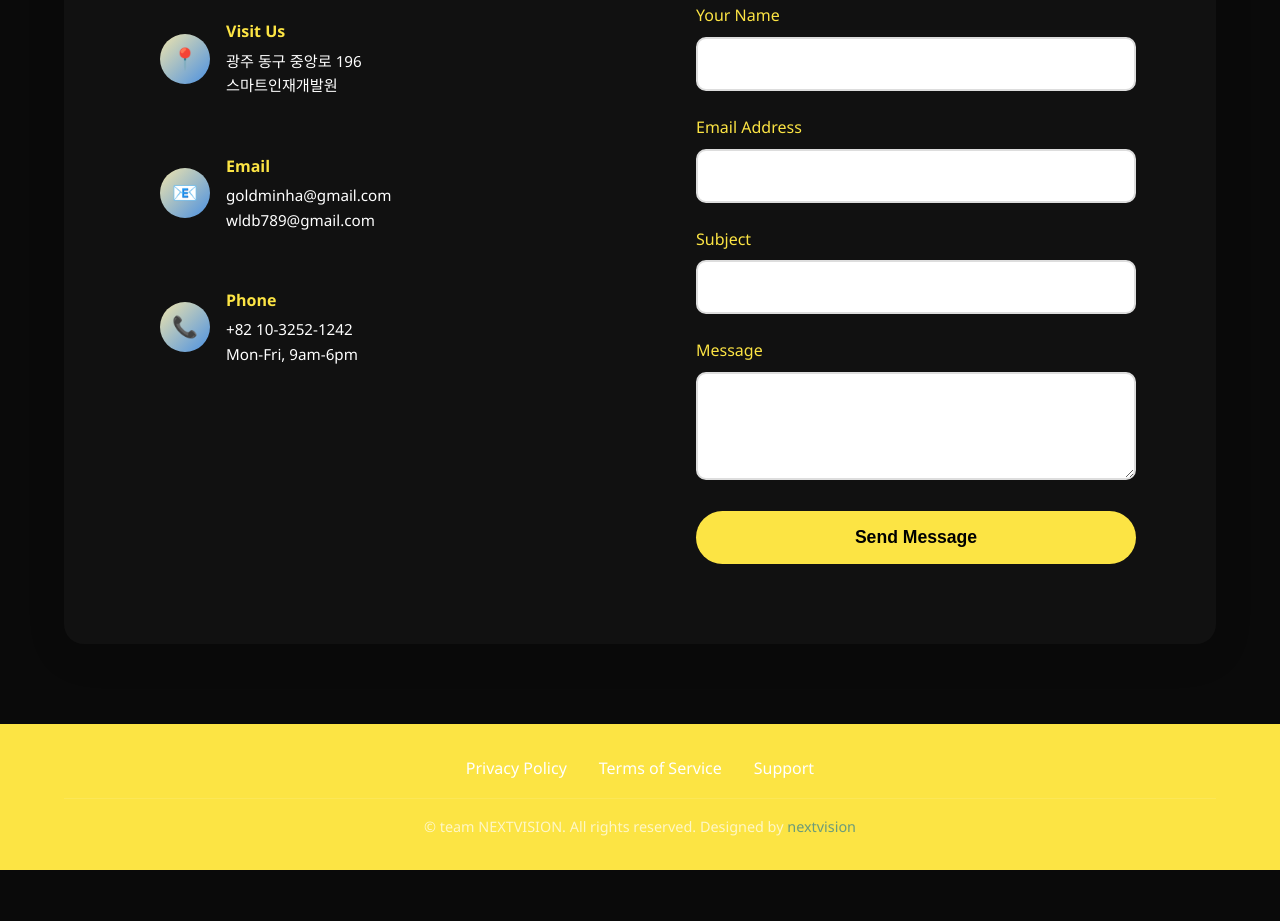
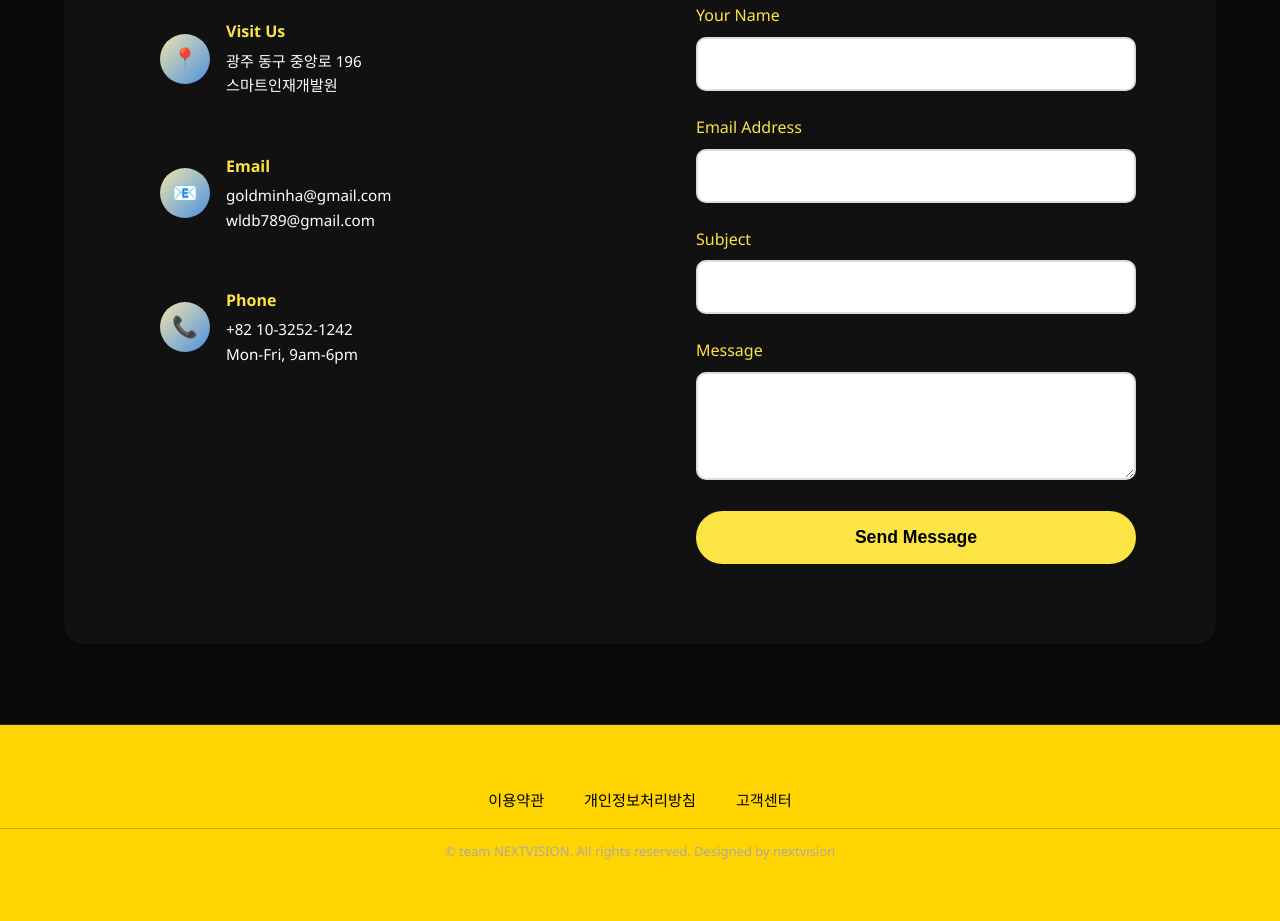
Before and after one commit to kimminha-hue/NEXTVISION, a plain HTML site: page audiview/index.html in a window 1280 px wide. Shown: the part 4016-4937 px from the top of the page. Before the commit the page ends 4886 px from the top, so only its background shows below. Drawn offline with Linux system fonts and the light colour scheme; files that its build step writes are made by us from their sources.

Commit message:
푸터,헤더 수정

```diff
--- a/audiview/css/tooplate-inner-peace.css
+++ b/audiview/css/tooplate-inner-peace.css
@@ -1287,41 +1287,40 @@ body {
 }
 
 /* Footer */
-footer {
-	background: #FCE444;
-	color: rgb(0, 0, 0);
-	padding: 2rem 5%;
-	text-align: center;
-}
-
-.footer-content {
-	max-width: 1200px;
-	margin: 0 auto;
-}
-
-.footer-links {
-	display: flex;
-	justify-content: center;
-	gap: 2rem;
-	margin-bottom: 1rem;
-}
-
-.footer-links a {
-	color: white;
-	text-decoration: none;
-	transition: color 0.3s ease;
-}
-
-.footer-links a:hover {
-	color: var(--accent);
-}
-
-.copyright {
-	margin-top: 1rem;
-	padding-top: 1rem;
-	border-top: 1px solid rgba(255, 255, 255, 0.1);
-	font-size: 0.9rem;
-	color: rgba(255, 255, 255, 0.7);
+.site-footer {
+    margin-top: auto;
+    padding: 3rem 0;
+    text-align: center;
+    border-top: 1px solid var(--border-color);
+    color: var(--text-secondary);
+    font-size: 0.95rem;
+    background: #FFD400;
+}
+
+.main-content {
+  flex: 1;
+  display: flex;
+  align-items: center;
+  justify-content: center;
+  padding: 6rem 1rem;
+}
+.footer-top {
+  display: flex;
+  justify-content: center;
+  gap: 40px;
+  padding: 15px 0;
+  border-bottom: 1px solid rgba(0,0,0,0.2);
+}
+
+.footer-top a {
+  color: #000;
+  text-decoration: none;
+  font-weight: 500;
+}
+
+.footer-bottom {
+  padding: 12px 0;
+  font-size: 13px;
 }
 
 /* Mobile Responsive */
--- a/audiview/index.html
+++ b/audiview/index.html
@@ -332,22 +332,7 @@ tabindex="0">
     </section>
     </main>
     <!-- Footer -->
-    <footer>
-        <div class="footer-content" tabindex="0" role="contentinfo">
-            <div class="footer-links">
-                <a href="#privacy">Privacy Policy</a>
-                <a href="#terms">Terms of Service</a>
-                <a href="#support">Support</a>
-            </div>
-            <div class="copyright">
-                <p>&copy; team NEXTVISION. All rights reserved.
-                Designed by <a rel="nofollow noopener" href="https://www.tooplate.com" target="_blank" style="color: var(--accent); text-decoration: none; transition: color 0.3s ease;">nextvision</a></p>
-            </div>
-        </div>
-
-
-
-    </footer>
+    <div id="footer-container"></div>
 
 <!-- 💬 챗봇 버튼 -->
 <button id="chatbot-toggle" aria-label="챗봇 열기">
@@ -393,5 +378,6 @@ tabindex="0">
 
 <script src="./js/tooplate-inner-peace-scripts.js"></script>
 <script src="../common/auth.js"></script>
+<script src="/common/footer.js"></script>
 </body>
 </html>
--- a/common/auth.js
+++ b/common/auth.js
@@ -41,25 +41,13 @@ document.addEventListener("DOMContentLoaded", () => {
     adminManageLi.innerHTML = `<a href="/shop/html/admin_products.html">📦 상품관리</a>`;
   }
 
-  // 기준 위치
-  const shopLink = document.querySelector('a[href*="index.html"]');
-  const shopLi = shopLink?.closest("li");
+// ⭐ 항상 맨 뒤에 추가
+if (adminLi) nav.append(adminLi);
+if (adminManageLi) nav.append(adminManageLi);
 
-  if (shopLi) {
-    nav.insertBefore(userLi, shopLi.nextSibling);
-    nav.insertBefore(mypageLi, userLi.nextSibling);
-    nav.insertBefore(cartLi, mypageLi.nextSibling);
-
-    if (adminLi) nav.insertBefore(adminLi, cartLi.nextSibling);
-    if (adminManageLi) nav.insertBefore(adminManageLi, adminLi?.nextSibling || cartLi.nextSibling);
-
-    nav.insertBefore(logoutLi, adminManageLi?.nextSibling || cartLi.nextSibling);
-  } else {
-    nav.append(userLi, mypageLi, cartLi);
-    if (adminLi) nav.append(adminLi);
-    if (adminManageLi) nav.append(adminManageLi);
-    nav.append(logoutLi);
-  }
+nav.append(userLi);
+nav.append(mypageLi);
+nav.append(logoutLi);
 
   // 로그아웃
   document.getElementById("logout-btn").addEventListener("click", () => {
--- /dev/null
+++ b/common/footer.html
@@ -0,0 +1,11 @@
+<footer class="site-footer">
+  <div class="footer-top">
+    <a href="#">이용약관</a>
+    <a href="#">개인정보처리방침</a>
+    <a href="#">고객센터</a>
+  </div>
+
+  <div class="footer-bottom">
+    © team NEXTVISION. All rights reserved. Designed by nextvision
+  </div>
+</footer>
--- /dev/null
+++ b/common/footer.js
@@ -0,0 +1,11 @@
+document.addEventListener("DOMContentLoaded", () => {
+  const footerContainer = document.getElementById("footer-container");
+
+  if (!footerContainer) return;
+
+  fetch("/common/footer.html")
+    .then(res => res.text())
+    .then(data => {
+      footerContainer.innerHTML = data;
+    });
+});
--- a/shop/css/layout.css
+++ b/shop/css/layout.css
@@ -42,7 +42,7 @@
     border-top: 1px solid var(--border-color);
     color: var(--text-secondary);
     font-size: 0.95rem;
-    background: var(--surface-color);
+    background: #FFD400;
 }
 
 .main-content {
@@ -52,3 +52,21 @@
   justify-content: center;
   padding: 6rem 1rem;
 }
+.footer-top {
+  display: flex;
+  justify-content: center;
+  gap: 40px;
+  padding: 15px 0;
+  border-bottom: 1px solid rgba(0,0,0,0.2);
+}
+
+.footer-top a {
+  color: #000;
+  text-decoration: none;
+  font-weight: 500;
+}
+
+.footer-bottom {
+  padding: 12px 0;
+  font-size: 13px;
+}
```
Also changed, not shown: shop/html/index.html (+2 -6 lines).
